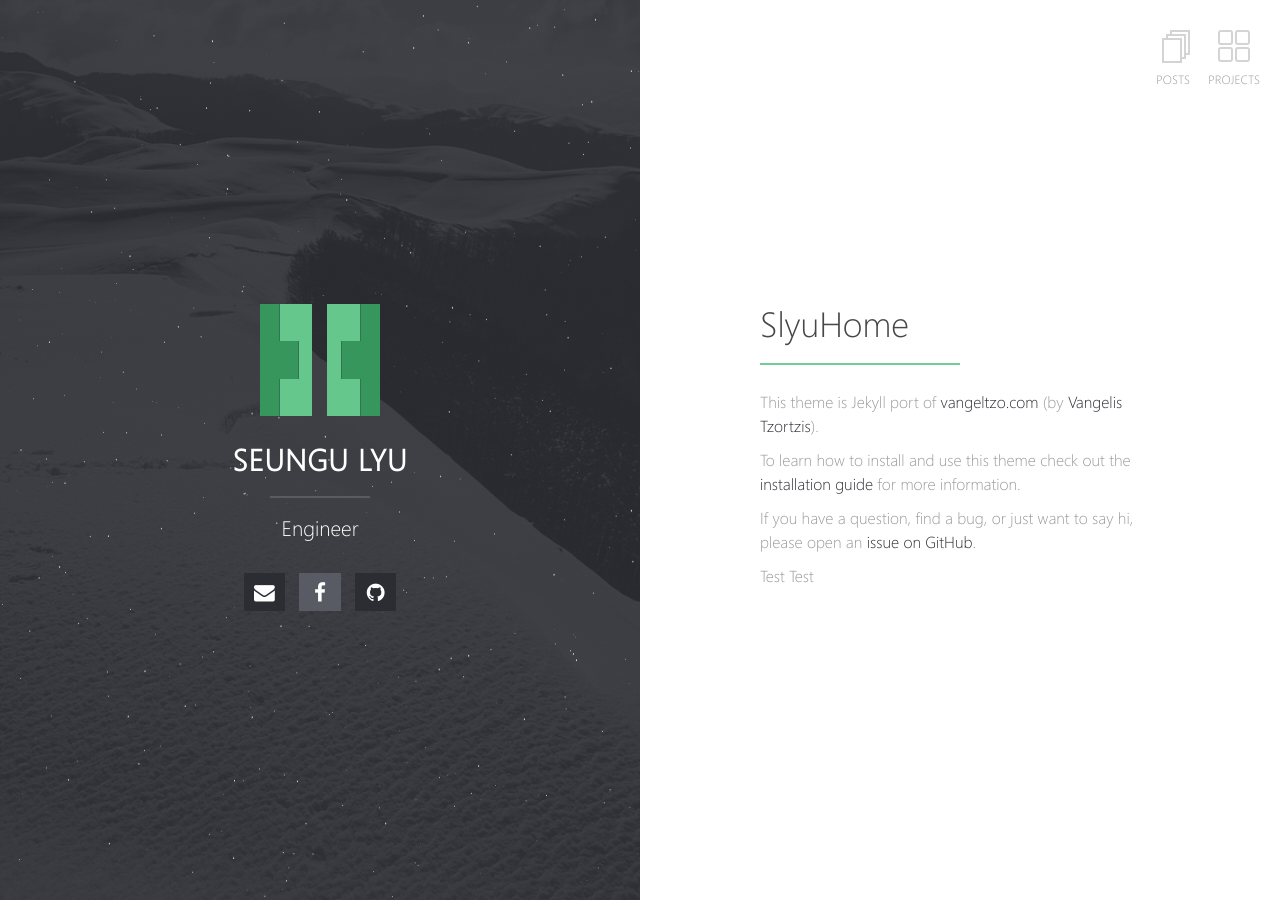
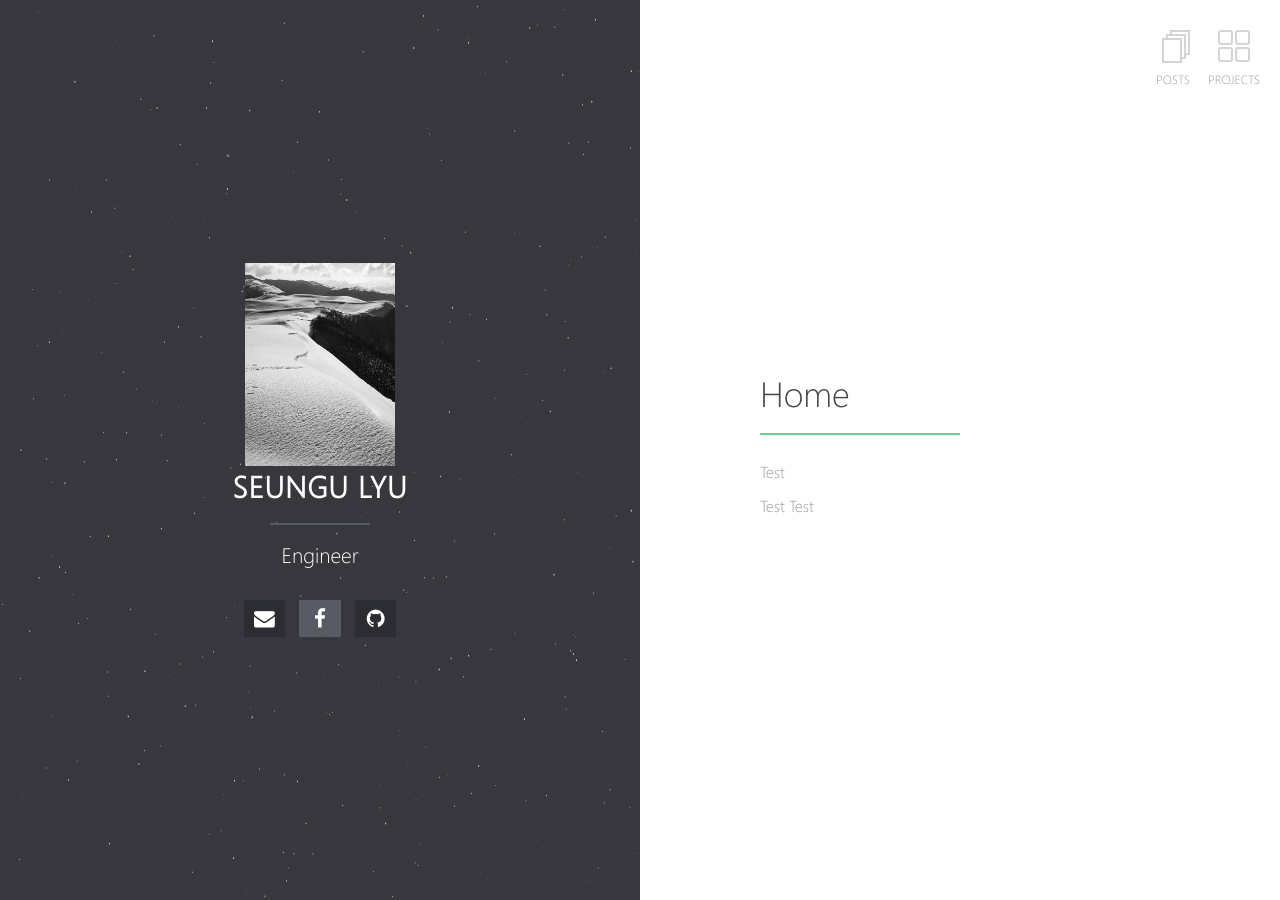
Before and after one commit to SeunguLyu/SlyuHome, a Jekyll site: the page built from index.md, in a window 1280 px wide. Built offline with Jekyll 4.4.1, drawn with Linux system fonts in a browser that asks for light colours; our own code applies the rules of GitHub Pages for plain Markdown files.

Commit message:
Updated Logo, background

```diff
--- a/_config.yml
+++ b/_config.yml
@@ -2,12 +2,12 @@
 title: SeungU Lyu
 description: Engineer
 url: https://seungulyu.github.io/SlyuHome/
-logo: halve.png                                       # Site logo
+logo: home.png                                       # Site logo
 locale: en_US
 
 # Left Block Images
 background:
-  homepage: images/home.png                           # this image will be shown on homepage's left block
+  homepage: images/Background.jpg                           # this image will be shown on homepage's left block
   post-list: images/unsplash-image-10.jpg             # this image will be shown on post list page
   default-post: images/unsplash-gallery-image-3.jpg   # this image will be shown when post's front matter doesn't specify any image
 
--- a/_layouts/post.html
+++ b/_layouts/post.html
@@ -27,7 +27,7 @@ layout: compress
 
     <div class="block-right">
       <div class="share-buttons">
-        {% include share.html %}
+        <!-- {% include share.html %} -->
       </div>
       <a href="../posts.html" title="posts" class="posts-menu-icon"></a>
       <a title="projects" class="projects-menu-icon">
--- a/index.md
+++ b/index.md
@@ -1,13 +1,9 @@
 ---
 layout: home
 ---
-# SlyuHome
+# Home
 
-This theme is Jekyll port of [vangeltzo.com](http://vangeltzo.com/) (by [Vangelis Tzortzis](https://github.com/srekoble)).
-
-To learn how to install and use this theme check out the [installation guide](http://taylantatli.me/Halve/halve-theme/) for more information.
-
-If you have a question, find a bug, or just want to say hi, please open an [issue on GitHub](https://github.com/TaylanTatli/Halve/issues/new).
+Test
 
 Test
 Test
```
Also changed, not shown: 1 other file.
